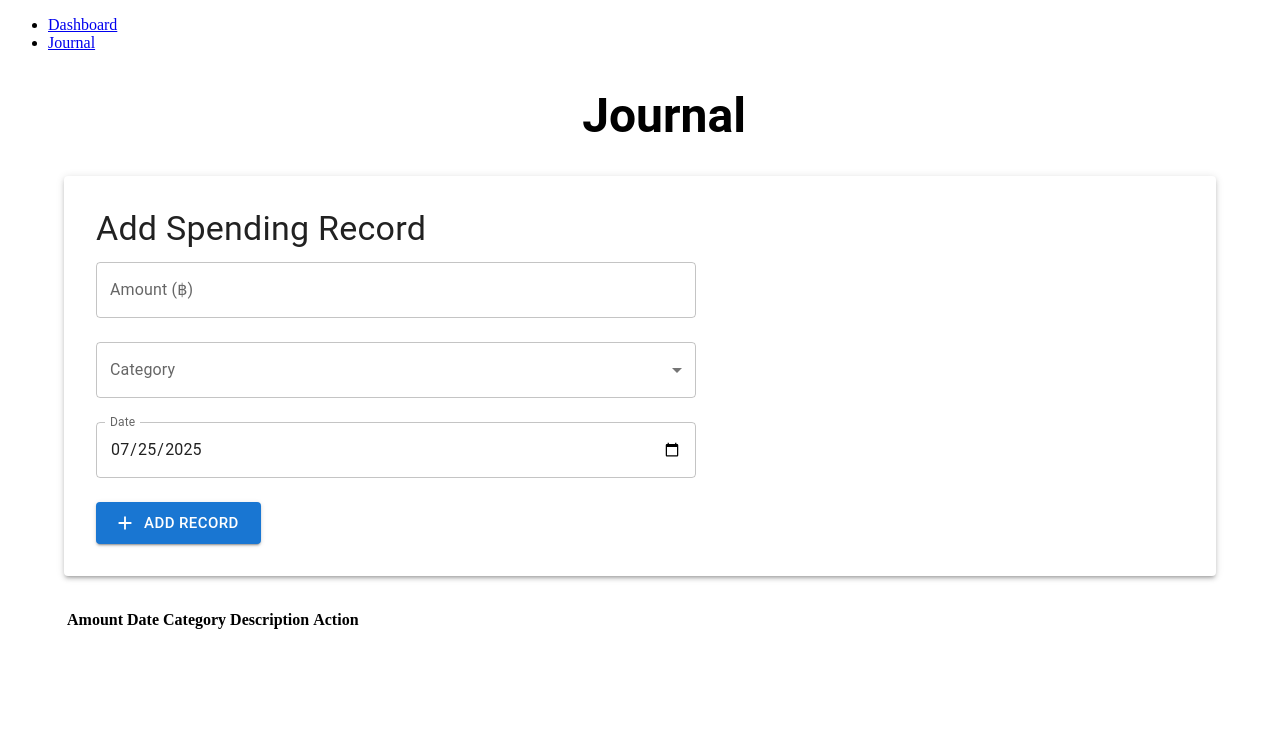
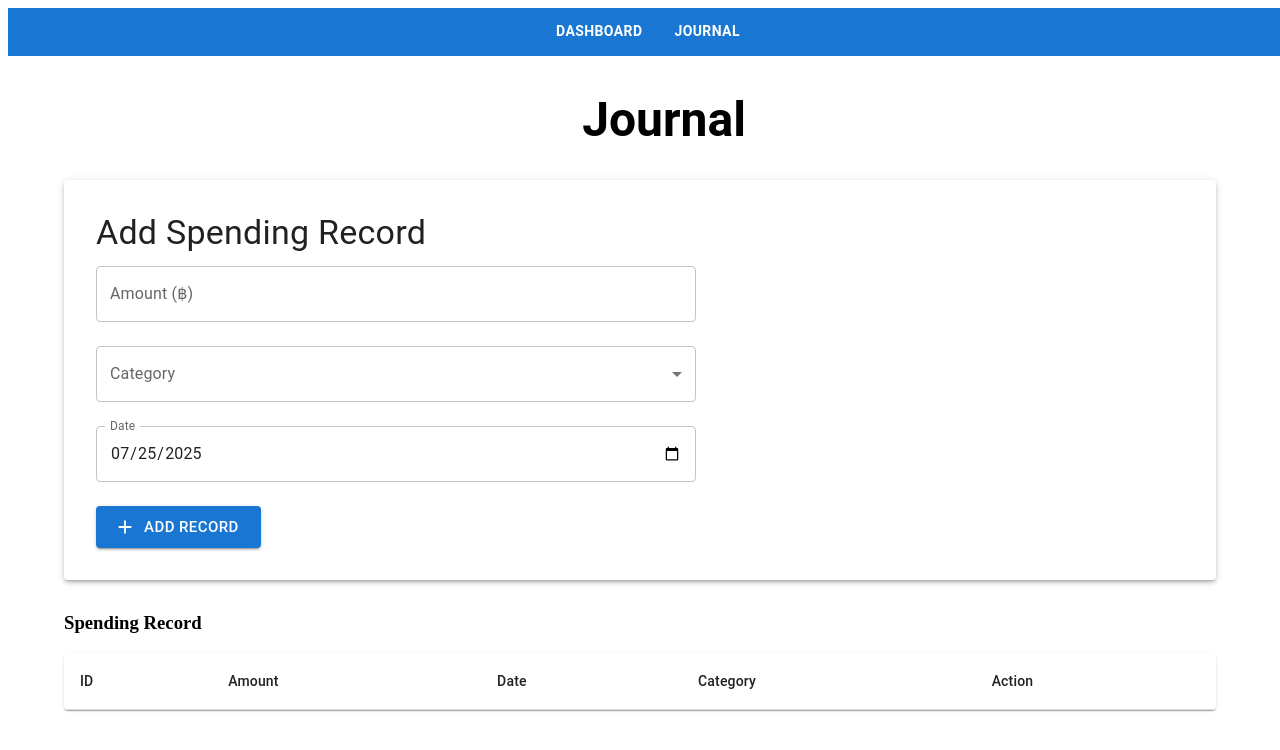
Before and after one commit to haoz20/spending-tracker, a React (Vite) app: page /spending-tracker/journal in a window 1280 px wide. Shown: the top 750 px of the page. Built offline with nearby package versions, Linux system fonts and the light colour scheme; some icons are missing.

Commit message:
Use MUI components to all pages

```diff
--- a/src/components/NavBar.jsx
+++ b/src/components/NavBar.jsx
@@ -1,5 +1,9 @@
 import * as React from 'react';
-import { Link } from 'react-router-dom';
+import {Link} from 'react-router-dom';
+import Box from '@mui/material/Box';
+import Tabs from '@mui/material/Tabs';
+import Tab from '@mui/material/Tab';
+
 
 function NavBar() {
     const [value, setValue] = React.useState(0);
@@ -9,17 +13,51 @@ function NavBar() {
     };
 
     return (
-        <nav>
-            <ul>
-                <li>
-                    <Link to="/spending-tracker/">Dashboard</Link>
-                </li>
-                <li>
-                    <Link to="/spending-tracker/journal">Journal</Link>
-                </li>
-            </ul>
-        </nav>
-    );
+        // <nav>
+        //     <ul>
+        //         <li>
+        //             <Link to="/spending-tracker/">Dashboard</Link>
+        //         </li>
+        //         <li>
+        //             <Link to="/spending-tracker/journal">Journal</Link>
+        //         </li>
+        //     </ul>
+        // </nav>
+
+        <Box sx={{ width: '100vw', bgcolor: 'primary.main' }}>
+            <Tabs
+                value={value}
+                onChange={handleChange}
+                centered
+                // TabIndicatorProps={{ style: { backgroundColor: '#fff' } }}
+                sx={{
+                    '.MuiTabs-flexContainer': { color: '#fff' },
+                }}
+            >
+                <Tab
+                    label="Dashboard"
+                    component={Link}
+                    to="/spending-tracker/"
+                    sx={{
+                        color: '#fff',
+                        fontWeight: 600,
+                        '&.Mui-selected': { color: '#fff' },
+                    }}
+                />
+                <Tab
+                    label="Journal"
+                    component={Link}
+                    to="/spending-tracker/journal"
+                    sx={{
+                        color: '#fff',
+                        fontWeight: 600,
+                        '&.Mui-selected': { color: '#fff' },
+                    }}
+                />
+            </Tabs>
+        </Box>
+    )
+        ;
 }
 
 export default NavBar;
--- a/src/components/SpendingTable.jsx
+++ b/src/components/SpendingTable.jsx
@@ -1,37 +1,46 @@
-import { useState, useRef, useEffect } from 'react';
+import {useState, useRef, useEffect} from 'react';
+import Table from '@mui/material/Table';
+import TableBody from '@mui/material/TableBody';
+import TableCell from '@mui/material/TableCell';
+import TableContainer from '@mui/material/TableContainer';
+import TableHead from '@mui/material/TableHead';
+import TableRow from '@mui/material/TableRow';
+import Paper from '@mui/material/Paper';
+import {Button} from "@mui/material";
 
-
-function SpendingTable({ data, onDeleteRecord }) {
+function SpendingTable({data, onDeleteRecord}) {
     console.log('Spending Data:', data);
 
 
     return (
         <>
-            <table>
-                <thead>
-                    <tr>
-
-                        <th>Amount</th>
-                        <th>Date</th>
-                        <th>Category</th>
-                        <th>Description</th>
-                        <th>Action</th>
-                    </tr>
-                </thead>
-                <tbody>
+            <h3>Spending Record</h3>
+            <TableContainer component={Paper}>
+                <Table>
+                    <TableHead>
+                    <TableRow>
+                        <TableCell>ID</TableCell>
+                        <TableCell>Amount</TableCell>
+                        <TableCell>Date</TableCell>
+                        <TableCell>Category</TableCell>
+                        <TableCell>Action</TableCell>
+                    </TableRow>
+                    </TableHead>
+                    <TableBody>
                     {data.map((item, index) => (
-                        <tr key={index}>
-                            <td>{item.amount}฿</td>
-                            <td>{item.date}</td>
-                            <td>{item.category}</td>
-                            <td>{item.description}</td>
-                            <td>
-                                <button onClick={() => onDeleteRecord(index)}>Delete</button>
-                            </td>
-                        </tr>
+                        <TableRow key={index}>
+                            <TableCell>{item.spending_id}</TableCell>
+                            <TableCell>{item.amount}฿</TableCell>
+                            <TableCell>{item.date}</TableCell>
+                            <TableCell>{item.category}</TableCell>
+                            <TableCell>
+                                <Button onClick={() => onDeleteRecord(index)}>Delete</Button>
+                            </TableCell>
+                        </TableRow>
                     ))}
-                </tbody>
-            </table>
+                    </TableBody>
+                </Table>
+            </TableContainer>
         </>
     );
 };
--- a/src/components/TotalSpending.jsx
+++ b/src/components/TotalSpending.jsx
@@ -150,7 +150,7 @@ function TotalSpending({ data }) {
     return (
         <>
 
-            <div style={{ display: 'flex', alignItems: 'center', gap: 16, marginBottom: 16 }}>
+            <Box style={{ display: 'flex', alignItems: 'center', gap: 16, marginBottom: 16 }}>
                 <FormControl size="small" sx={{ minWidth: 160 }}>
                     <InputLabel id="timeframe-label">Timeframe</InputLabel>
                     <Select
@@ -166,15 +166,15 @@ function TotalSpending({ data }) {
                     </Select>
                 </FormControl>
                 <p style={{ margin: 0 }}>Total Spending of all time: {totalSpending}฿ </p>
-            </div>
+            </Box>
             <List sx={{ maxHeight: 300, overflow: 'auto', bgcolor: 'background.paper', borderRadius: 2, boxShadow: 1 }}>
                 {filteredData.map(([month, monthData]) => (
-                    <ListItem key={month} alignItems="flex-start" sx={{ display: 'block', borderBottom: '1px solid #eee' }}>
-                        <strong>{month} {monthData.total}฿</strong>
+                    <ListItem key={month} alignItems="flex-start" sx={{ display: 'block', borderBottom: '1px solid #eee', fontFamily: 'Inter, Roboto, Arial, sans-serif', fontWeight: 600 }}>
+                        <span style={{ fontWeight: 700 }}>{month} <span style={{ color: '#c76a37ff', fontWeight: 700 }}>{monthData.total}฿</span></span>
                         <List sx={{ pl: 2 }}>
                             {Object.entries(monthData.categories).map(([category, { total }]) => (
-                                <ListItem key={category} sx={{ py: 0.5, px: 0 }}>
-                                    {category}: {total}฿
+                                <ListItem key={category} sx={{ py: 0.5, px: 0, fontFamily: 'Inter, Roboto, Arial, sans-serif', fontWeight: 400 }}>
+                                    <span style={{ fontWeight: 500 }}>{category}</span>: <span style={{ color: '#1976d2', fontWeight: 600 }}>{total}฿</span>
                                 </ListItem>
                             ))}
                         </List>
@@ -184,10 +184,8 @@ function TotalSpending({ data }) {
 
 
             <Stack direction={{ xs: 'column', md: 'row' }} spacing={2} sx={{ width: '100%', mt: 2 }}>
-
-
-            <Paper elevation={3} sx={{ flex: 1, p: 2, minWidth: 0 }}>
-                <Typography variant="h6" gutterBottom>All Time Spending</Typography>
+                <Paper elevation={3} sx={{ flex: 1, p: 2, minWidth: 0, display: 'flex', flexDirection: 'column' }}>
+                    <Typography variant="h6" gutterBottom>Line Chart</Typography>
                     <SpendingLineChart
                         data={filteredData}
                         timeframe={timeframe}
@@ -195,9 +193,8 @@ function TotalSpending({ data }) {
                         title="All Time Spending"
                     />
                 </Paper>
-
-            <Paper elevation={3} sx={{ mt: 3, p: 2 }}>
-                <Typography variant="h6" gutterBottom>Spending Breakdown (Pie Chart)</Typography>
+                <Paper elevation={3} sx={{ flex: 1, p: 2, minWidth: 0, display: 'flex', flexDirection: 'column' }}>
+                    <Typography variant="h6" gutterBottom>Pie Chart</Typography>
                     <SpendingPieChart
                         data={filteredData}
                         timeframe={timeframe}
```
Also changed, not shown: src/components/Tabs.jsx (added). Lines whose indentation alone changed are shown as unchanged.
